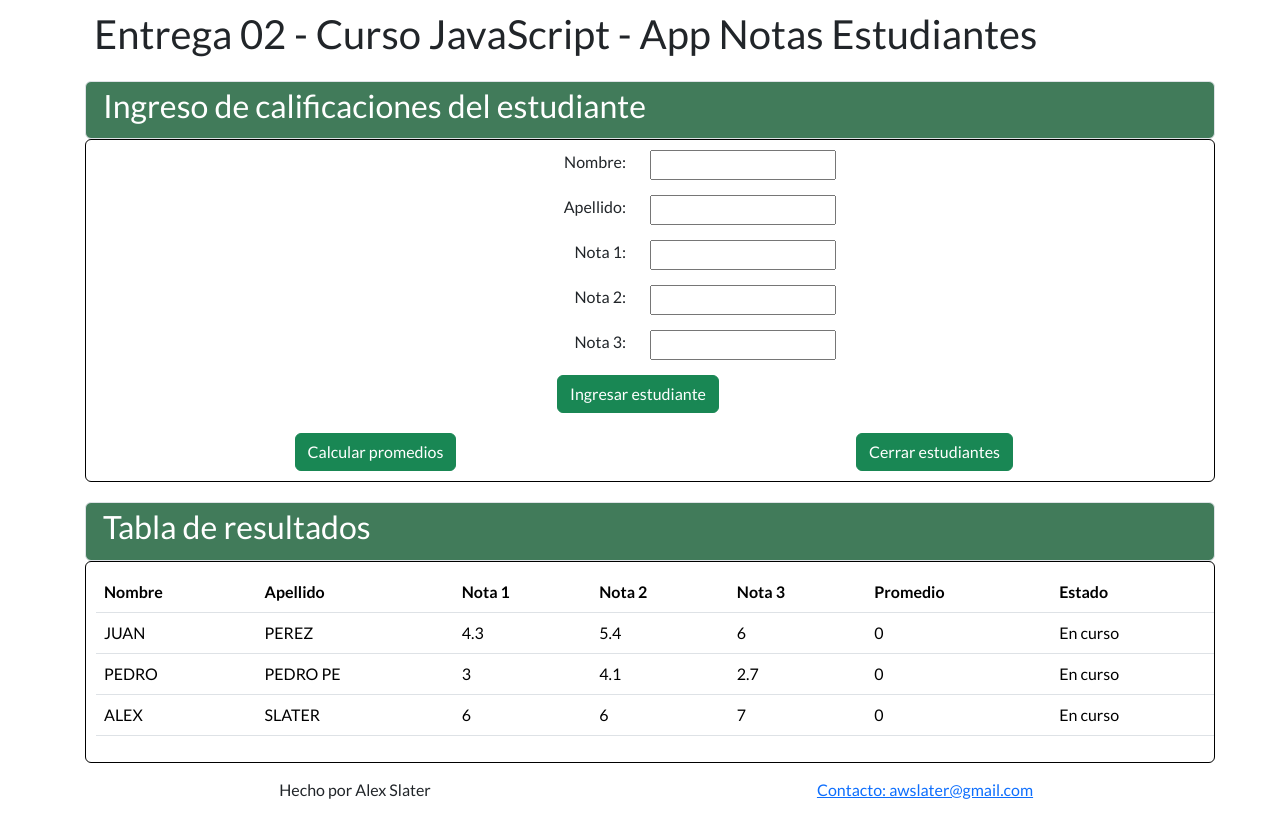
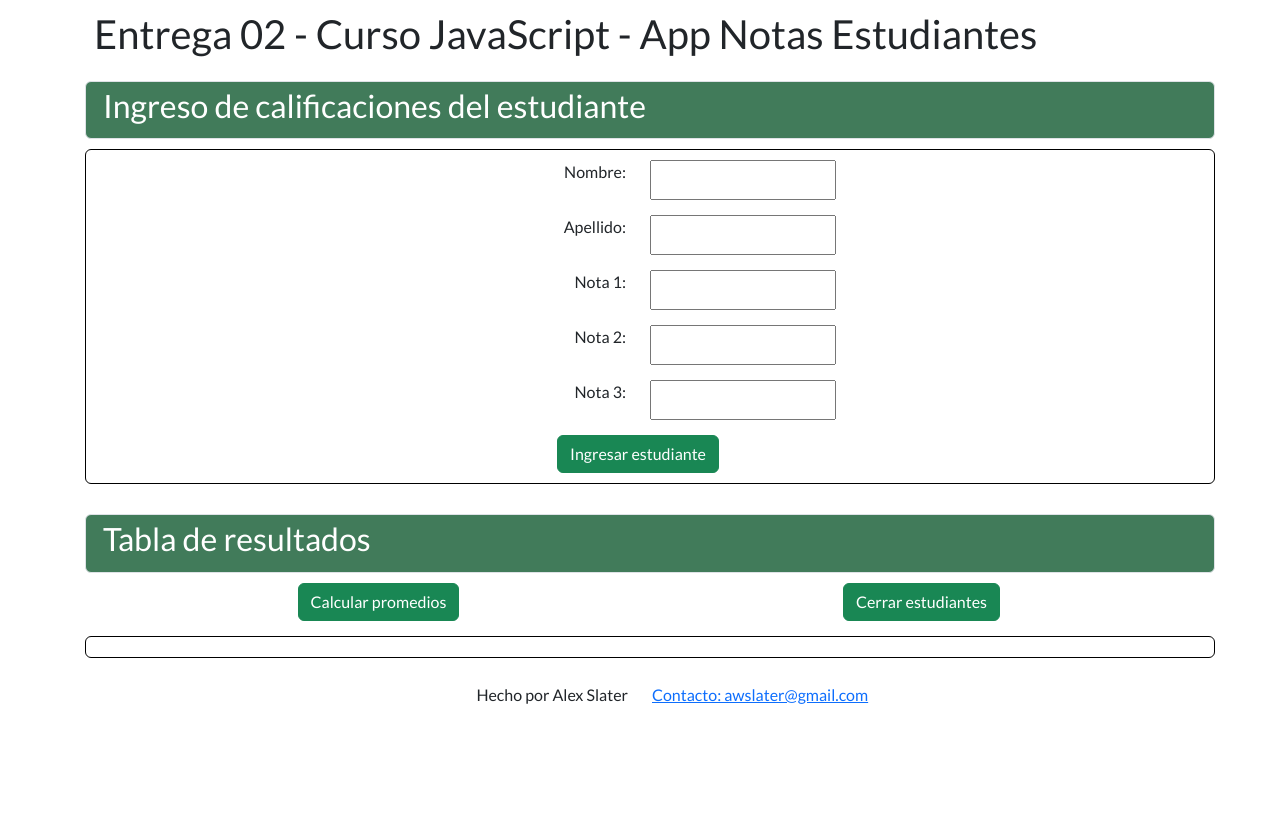
Before and after one commit to alexslater/appjsnotas, a plain HTML site: page index.html in a window 1280 px wide. After the commit the page ends 800 px from the top, so only its background shows below. Drawn offline with nearby package versions, Linux system fonts and the light colour scheme.

Commit message:
[HTML] Se arregla layout de botones para ingreso de estudiantes y tabla. [CSS] Se agregan margenes a definición de cajas. [JS] Se agrega funcionalidad para el ingreso de datos al formulario.

```diff
--- a/css/style.css
+++ b/css/style.css
@@ -45,3 +45,8 @@ body {
   margin: 5px;
   padding: 5px;
 }
+
+.caja {
+  margin-top: 10px;
+  margin-bottom: 10px;
+}
--- a/index.html
+++ b/index.html
@@ -39,92 +39,88 @@
                 <div class="row border rounded texto-titulo-seccion">
                     <h2>Ingreso de calificaciones del estudiante</h2>
                 </div>
-                <div class="row border border-black rounded">
+                <div class="row border border-black rounded caja">
                     <div class="row ingreso-de-datos">
-                        <form>
                             <div class="container">
                                 <div class="row item-formulario">
                                     <div class="col d-flex justify-content-end">
-                                        <label for="nombre">Nombre:</label>
-
+                                        <p>Nombre:</p>
                                     </div>
                                     <div class="col d-flex justify-content-start">
-                                        <input type="text" id="est_nombre" name="nombre">
+                                        <input type="text" id="nombre">
                                     </div>
                                 </div>
                                 <div class="row item-formulario">
                                     <div class="col d-flex justify-content-end">
-                                        <label for="apellido">Apellido:</label>
+                                        <p>Apellido:</p>
                                     </div>
                                     <div class="col d-flex justify-content-start">
-                                        <input type="text" id="est_apellido" name="apellido">
+                                        <input type="text" id="apellido">
                                     </div>
                                 </div>
                                 <div class="row item-formulario">
                                     <div class="col d-flex justify-content-end">
-                                        <label for="Nota 1">Nota 1:</label>
+                                        <p>Nota 1:</p>
                                     </div>
                                     <div class="col d-flex justify-content-start">
-                                        <input type="text" id="est_nota_1" name="Nota 1">
+                                        <input type="text" id="Nota 1">
                                     </div>
                                 </div>
                                 <div class="row item-formulario">
                                     <div class="col d-flex justify-content-end">
-                                        <label for="Nota 2">Nota 2:</label>
+                                        <p>Nota 2:</p>
                                     </div>
                                     <div class="col d-flex justify-content-start">
-                                        <input type="text" id="est_nota_2" name="Nota 2">
+                                        <input type="text" id="Nota 2">
                                     </div>
                                 </div>
                                 <div class="row item-formulario">
                                     <div class="col d-flex justify-content-end">
-                                        <label for="Nota 3">Nota 3:</label>
+                                        <p>Nota 3:</p>
                                     </div>
                                     <div class="col d-flex justify-content-start">
-                                        <input type="text" id="est_nota_3" name="Nota 3">
+                                        <input type="text" id="Nota 3">
                                     </div>
                                 </div>
                                 <div class="row item-formulario">
                                     <div class="col d-flex justify-content-evenly">
-                                        <input type="submit" value="Ingresar estudiante" class="btn btn-success">
+                                        <button id="ingresar-estudiante" class="btn btn-success">Ingresar estudiante</button>
                                     </div>
                                 </div>
 
                             </div>
 
+                    </div>
 
-                        </form>
-                    </div>
-                    <div class="row botonera">
-                        <div class="col d-flex justify-content-evenly">
-                            <button type="button" class="btn btn-success" id="calcular-promedios">Calcular promedios</button>
-                        </div>
-                        <div class="col d-flex justify-content-evenly">
-                            <button type="button" class="btn btn-success" id="cerrar-estudiantes">Cerrar estudiantes</button>
-                        </div>
-                    </div>
                 </div>
             </section>
             <section class="container resultados-de-notas">
                 <div class="row border rounded texto-titulo-seccion">
                     <h2>Tabla de resultados</h2>
                 </div>
-                <div class="row border border-black rounded">
+                <div class="row botonera">
+                    <div class="col d-flex justify-content-evenly">
+                        <button type="button" class="btn btn-success" id="calcular-promedios">Calcular promedios</button>
+                    </div>
+                    <div class="col d-flex justify-content-evenly">
+                        <button type="button" class="btn btn-success" id="cerrar-estudiantes">Cerrar estudiantes</button>
+                    </div>
+                </div>
+                <div class="row border border-black rounded caja">
                     <div class="container tabla-resultados" id="cont-tabla-de-notas"></div>
                 </div>
             </section>
         </main>
         <footer class="container">
             <div class="row">
-                <div class="col d-flex justify-content-evenly">
+                <div class="col d-flex justify-content-end">
                     <p class="footer-texto">Hecho por Alex Slater</p>
                 </div>
-                <div class="col d-flex justify-content-evenly">
+                <div class="col d-flex justify-content-start">
                     <a class="link-correo" href="mailto:awslater@gmail.com">Contacto: awslater@gmail.com</a>
                 </div>
             </div>
         </footer>
-
 
         <!-- Incluir el script JS de bootstrap -->
         <script src="https://cdn.jsdelivr.net/npm/bootstrap@5.3.2/dist/js/bootstrap.bundle.min.js" integrity="sha384-C6RzsynM9kWDrMNeT87bh95OGNyZPhcTNXj1NW7RuBCsyN/o0jlpcV8Qyq46cDfL"
--- a/js/script.js
+++ b/js/script.js
@@ -163,7 +163,7 @@ function escribirTabla() {
         </tbody>
     </table>
     `
-    console.log(textoHTML);
+
     div_tabla_resultados.innerHTML = textoHTML;
 
 }
@@ -204,6 +204,8 @@ function calcularPromedios() {
 
 
 
+
+
 /* funcion para ejecutar el programa principal */
 function main()
 {
@@ -215,10 +217,35 @@ function main()
     let btn_cerrar_estudiantes = document.getElementById("cerrar-estudiantes");
     btn_cerrar_estudiantes.addEventListener("click", cerrarEstudiantes);
 
+    let btn_ingresar_estudiante = document.getElementById("ingresar-estudiante");
+    btn_ingresar_estudiante.addEventListener("click", () => {
+        const nombre = document.getElementById("nombre").value
+        const apellido = document.getElementById("apellido").value
+
+        const nota1 = parseFloat(document.getElementById("Nota 1").value)
+        const nota2 = parseFloat(document.getElementById("Nota 2").value)
+        const nota3 = parseFloat(document.getElementById("Nota 3").value)
+
+        if(nota1 < 1 || nota1 > 7)
+            alert("Una de las notas es inválida!")
+        else if(nota2 < 1 || nota2 > 7)
+            alert("Una de las notas es inválida!")
+        else if(nota3 < 1 || nota3 > 7)
+            alert("Una de las notas es inválida!")
+        else {
+            console.log("Datos leidos")
+            estudiantes.push(new Estudiante(nombre, apellido, nota1, nota2, nota3))
+            escribirTabla();
+        }
+
+
+
+    })
+
 
     // Probando la función de escritura de tabla con DOM
-    datosEstudiantes();
-    escribirTabla();
+    //datosEstudiantes();
+   // escribirTabla();
 
 }
 
```
